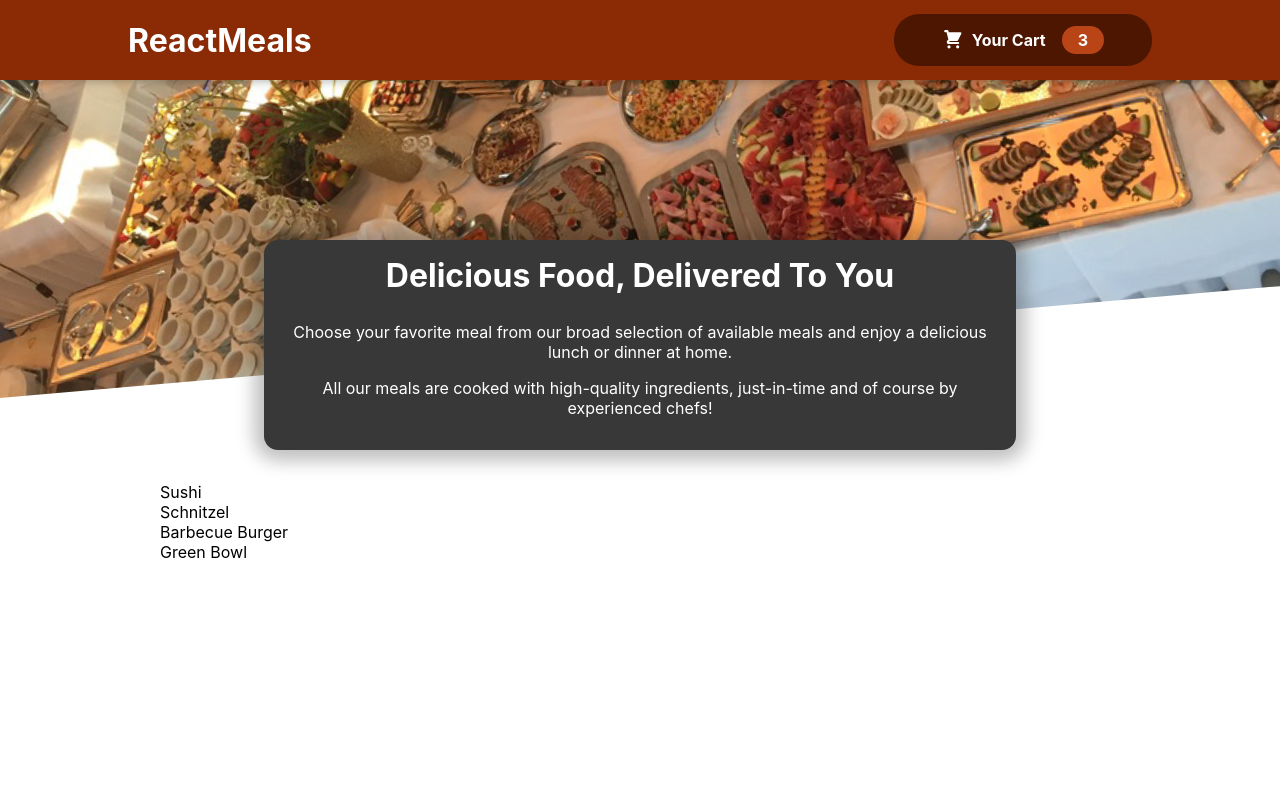
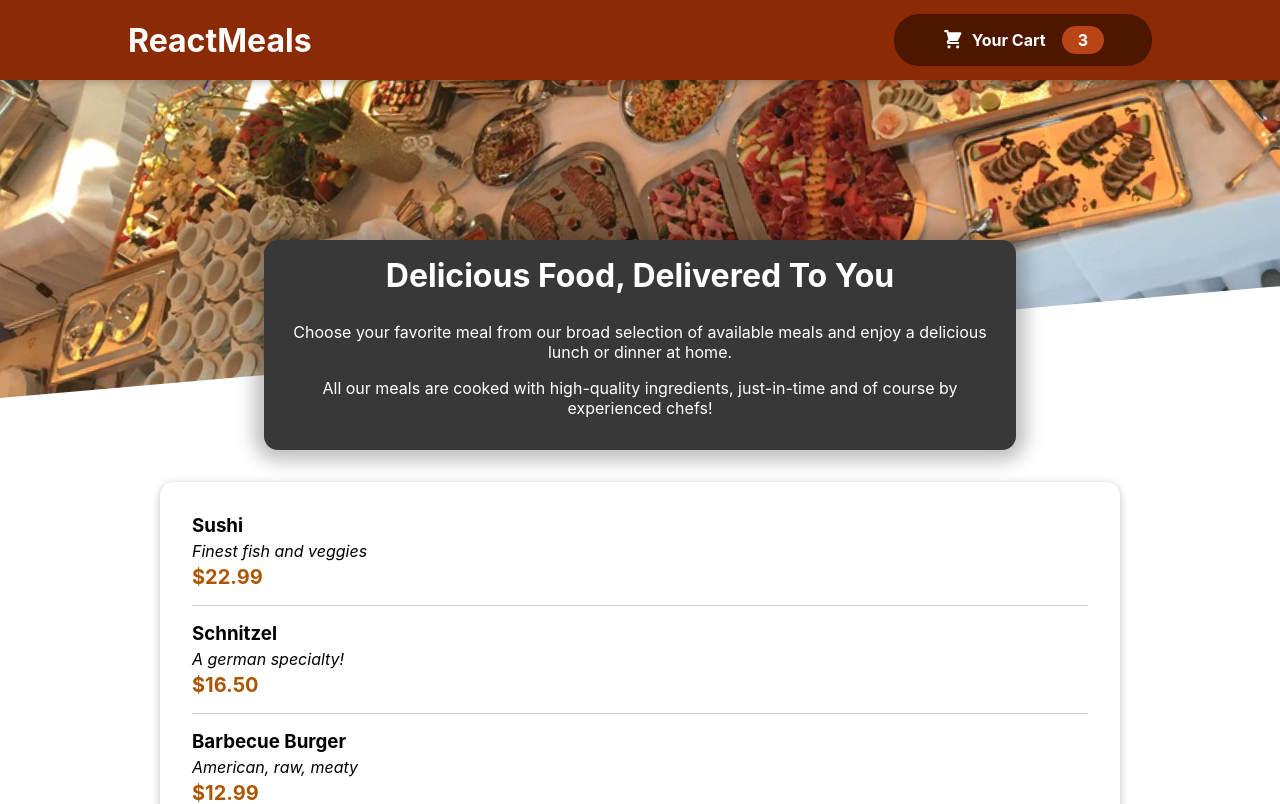
Before and after one commit to kumarthakurneeraj123/restaurant-app, a React (Create React App) app: page / in a window 1280 px wide. Shown: the top 804 px of the page. Built offline with nearby package versions, Linux system fonts and the light colour scheme.

Commit message:
Making Item Visible

```diff
--- a/src/App.js
+++ b/src/App.js
@@ -1,11 +1,12 @@
 import React, {Fragment} from 'react';
+import classes from './App.module.css';
 
 import Meals from './components/Meals/Meals';
 
 import Header from './components/Layout/Header';
 function App() {
   return (
-    <Fragment>
+    <Fragment className={classes.fragment}>
         <Header/>
         <main>
           <Meals />
--- a/src/App.css
+++ b/src/App.module.css
@@ -13,7 +13,7 @@
   }
 }
 
-.App-header {
+.fragment {
   background-color: #282c34;
   min-height: 100vh;
   display: flex;
--- a/src/components/Meals/AvailableMeals.js
+++ b/src/components/Meals/AvailableMeals.js
@@ -1,5 +1,7 @@
 
 import classes from './AvailableMeals.module.css';
+import Card from '../UI/Card';
+import MealItem from './MealItem';
 
 const DUMMY_MEALS = [
     {
@@ -29,12 +31,15 @@
   ];
 
 const AvailableMeals = (props)=>{
-    const mealsList = DUMMY_MEALS.map(meal =><li>{meal.name}</li>);
+    const mealsList = DUMMY_MEALS.map(meal =><MealItem key={meal.id} name={meal.name} description={meal.description} price={meal.price} />);
     return (
         <section className={classes.meals}>
-            <ul>
-                {mealsList}
-            </ul>
+            <Card>
+                 <ul>
+                    {mealsList}
+                 </ul>
+             </Card>
+
         </section>
     );
 }
--- /dev/null
+++ b/src/components/Meals/MealItem.js
@@ -0,0 +1,16 @@
+
+import classes from './MealItem.module.css';
+
+const MealItem = (props)=>{
+    const price = `$${props.price.toFixed(2)}`;
+    return <li className={classes.meal}>
+        <div><h3>{props.name}</h3>
+        <div className={classes.description}>{props.description}</div>
+        <div className={classes.price}>{price}</div>
+        </div>
+        <div>
+
+        </div>
+    </li>
+}
+export default MealItem;
--- /dev/null
+++ b/src/components/Meals/MealItem.module.css
@@ -0,0 +1,22 @@
+.meal {
+    display: flex;
+    justify-content: space-between;
+    margin: 1rem;
+    padding-bottom: 1rem;
+    border-bottom: 1px solid #ccc;
+  }
+
+  .meal h3 {
+    margin: 0 0 0.25rem 0;
+  }
+
+  .description {
+    font-style: italic;
+  }
+
+  .price {
+    margin-top: 0.25rem;
+    font-weight: bold;
+    color: #ad5502;
+    font-size: 1.25rem;
+  }
--- /dev/null
+++ b/src/components/UI/Card.js
@@ -0,0 +1,7 @@
+
+import classes from './Card.module.css';
+
+const Card = props =>{
+    return <div className={classes.card}>{props.children}</div>
+}
+export default Card;
--- /dev/null
+++ b/src/components/UI/Card.module.css
@@ -0,0 +1,6 @@
+.card {
+    padding: 1rem;
+    box-shadow: 0 2px 8px rgba(0, 0, 0, 0.25);
+    border-radius: 14px;
+    background-color: white;
+  }
```
